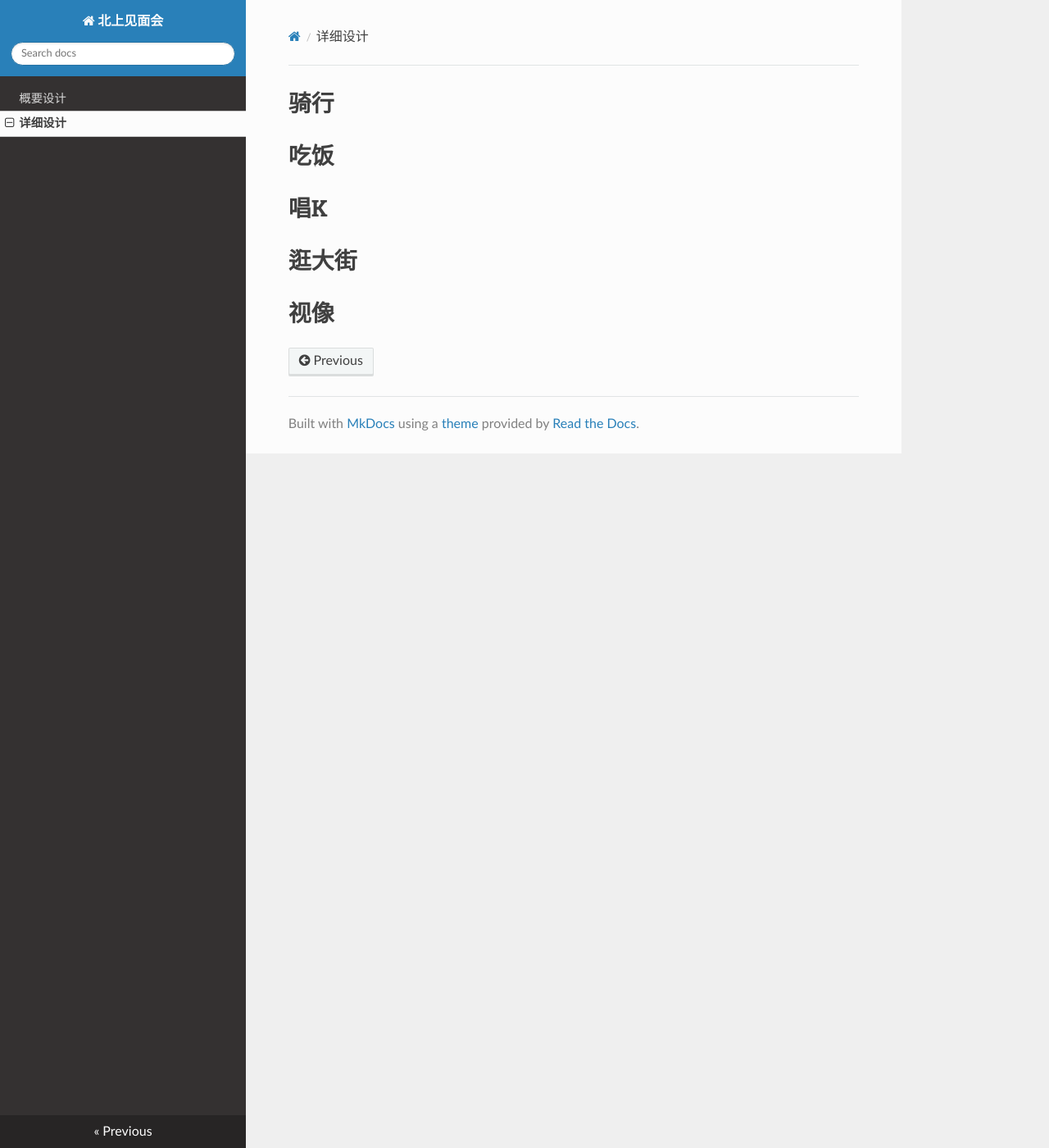
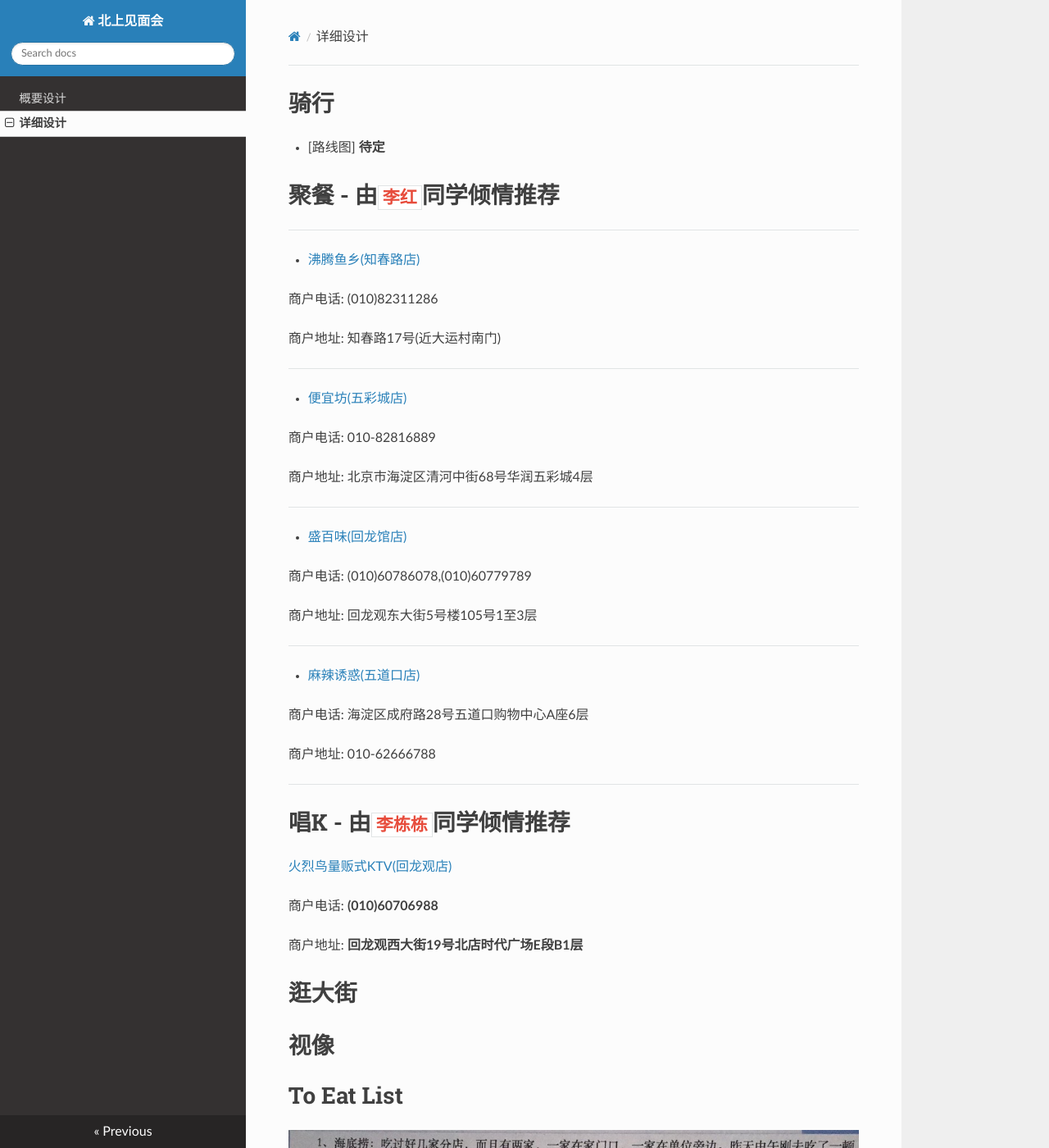
Before and after one commit to wangzhizhou/BSMeeting, an MkDocs documentation site: the page built from docs/detail.md, in a window 1280 px wide and 1400 px high. Shown: the whole window at 82% size. Built offline with MkDocs 1.6.1, drawn with Linux system fonts in a browser that asks for light colours; nearby versions of some CDN libraries; old or Windows-style settings are respelled for this version of MkDocs.

Commit message:
add restaurant and ktv info

```diff
--- a/docs/detail.md
+++ b/docs/detail.md
@@ -1,9 +1,61 @@
 # 骑行
 
-# 吃饭
+- [路线图] **待定**
 
-# 唱K
+# 聚餐 - **由`李红`同学倾情推荐**
+
+---
+
+- [沸腾鱼乡(知春路店)](http://j.map.baidu.com/LDU7k)
+
+商户电话:
+(010)82311286
+
+商户地址: 知春路17号(近大运村南门)
+
+---
+
+- [便宜坊(五彩城店)](http://j.map.baidu.com/aTPkr)
+
+商户电话: 010-82816889
+
+商户地址: 北京市海淀区清河中街68号华润五彩城4层
+
+
+---
+
+- [盛百味(回龙馆店)](http://j.map.baidu.com/nn7Ik)
+
+商户电话:
+(010)60786078,(010)60779789
+
+商户地址:
+回龙观东大街5号楼105号1至3层
+
+---
+
+- [麻辣诱惑(五道口店)](http://j.map.baidu.com/XQn1o)
+
+商户电话: 海淀区成府路28号五道口购物中心A座6层
+
+商户地址:
+010-62666788
+
+---
+
+
+# 唱K - **由`李栋栋`同学倾情推荐**
+
+[火烈鸟量贩式KTV(回龙观店)](http://j.map.baidu.com/pSOkB)
+
+商户电话: **(010)60706988**
+
+商户地址: **回龙观西大街19号北店时代广场E段B1层**
 
 # 逛大街
 
 # 视像
+
+# To Eat List
+
+![To Eat List](toeatlist.jpg)
```
Also changed, not shown: docs/toeatlist.jpg (added).
